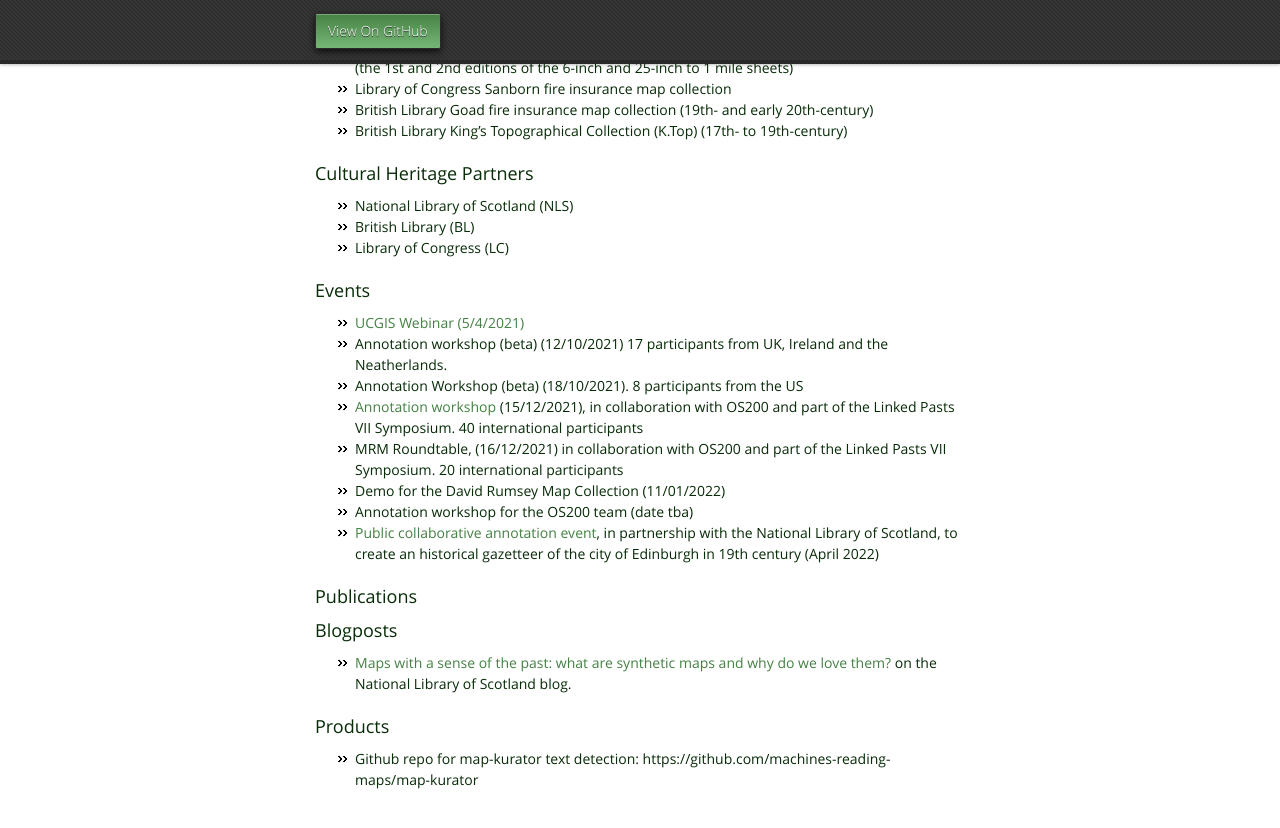
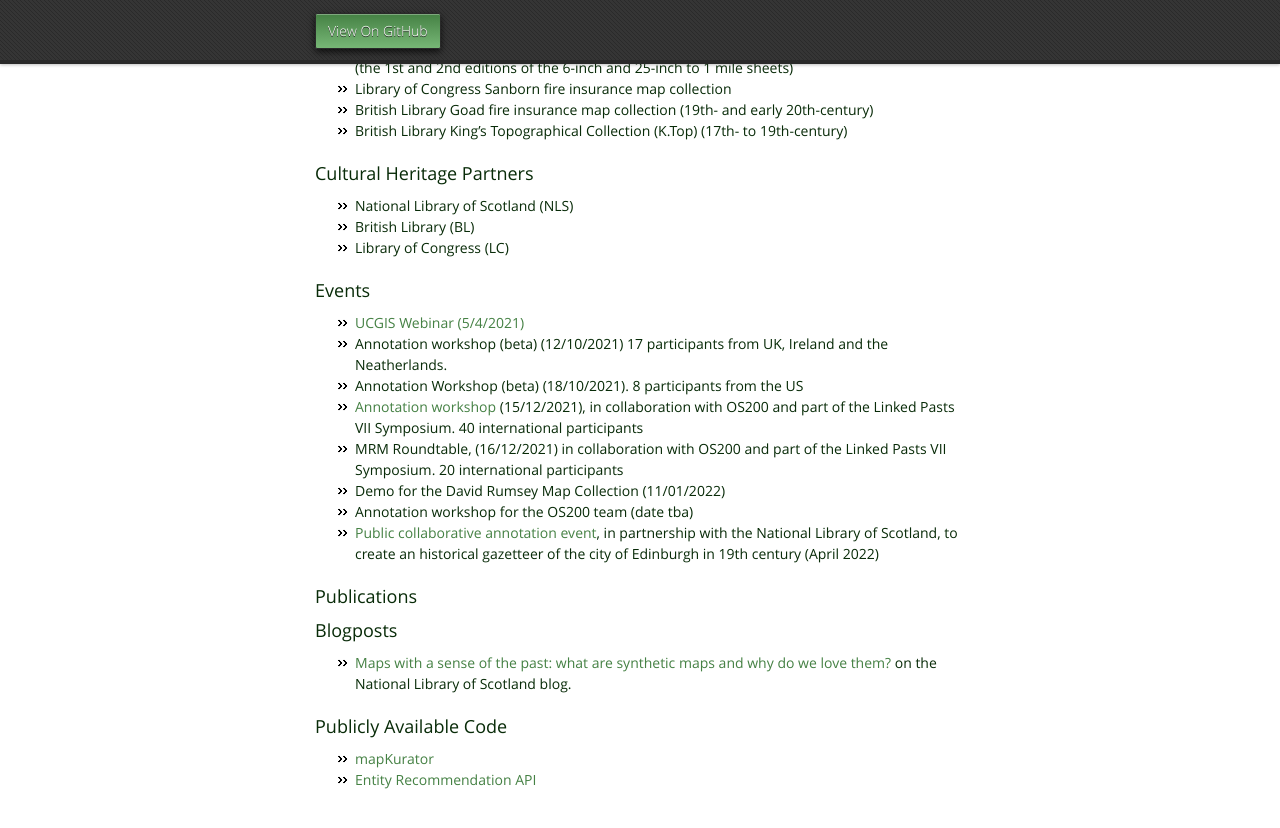
Before and after one commit to machines-reading-maps/machines-reading-maps.github.io, a Jekyll site: the page built from index.md, in a window 1280 px wide and 900 px high, scrolled down 1575 px. Shown: the top 828 px of the window. Built offline with Jekyll 4.4.1, drawn with Linux system fonts in a browser that asks for light colours; our own code applies the rules of GitHub Pages for plain Markdown files.

Commit message:
Update index.md

```diff
--- a/index.md
+++ b/index.md
@@ -74,5 +74,6 @@ We will share code, datasets, and more via this website.
 ### Blogposts
 - [Maps with a sense of the past: what are synthetic maps and why do we love them?](https://blog.nls.uk/maps-with-a-sense-of-the-past/) on the National Library of Scotland blog.
 
-### Products
-- Github repo for map-kurator text detection: https://github.com/machines-reading-maps/map-kurator
+### Publicly Available Code
+- [mapKurator](https://github.com/machines-reading-maps/map-kurator)
+- [Entity Recommendation API](https://github.com/machines-reading-maps/entity-recommendation-api)
```
